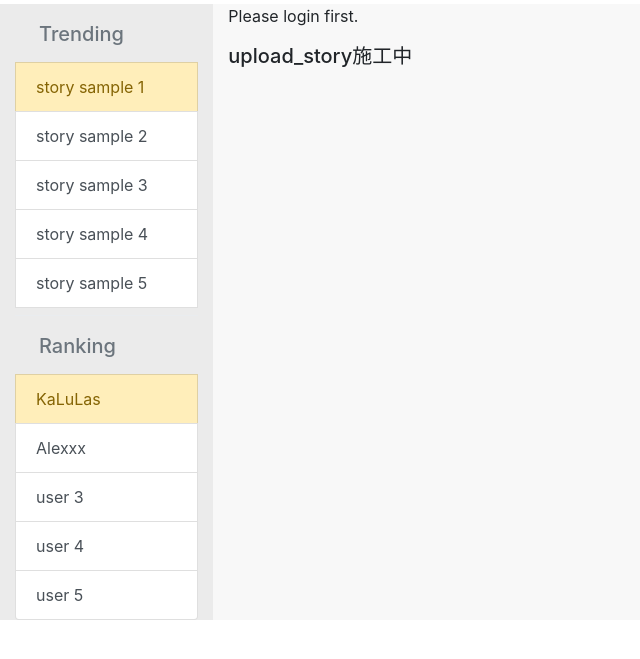
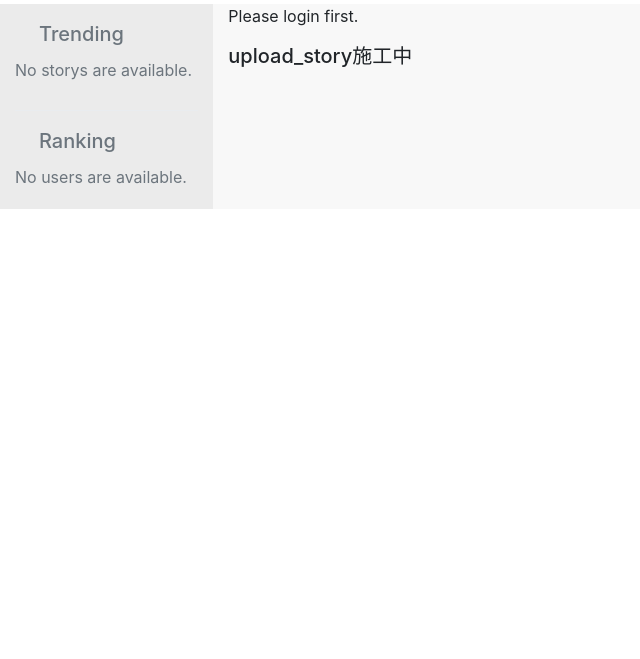
Before and after one commit to KaLuLas/ProjectPuzzoryAlter, a Django app: page /upload in a window 1280 px wide. Shown: the part 76-735 px from the top of the page, without its empty margins (0-640 px from the left). Run offline with Django 3.2, Linux system fonts and the light colour scheme; some libraries are stand-ins or nearby versions.

Commit message:
story and user rank update

```diff
--- a/puzztory/view.py
+++ b/puzztory/view.py
@@ -3,11 +3,15 @@
 
 
 def homepage(request):
-    index_dict = {
-        'display': 'homepage'
-    }
     story_list = Storytable.objects.order_by('-likesCount')[:5]
     user_list = Usertable.objects.order_by('-experience')[:5]
+
+    index_dict = {
+        'display': 'homepage',
+        'story_list': story_list,
+        'user_list': user_list,
+    }
+
     return render(request, 'index.html', index_dict)
 
 
--- a/templates/index.html
+++ b/templates/index.html
@@ -139,20 +139,38 @@
                 <div class="dropdown-menu-left">
                     <h1 class="dropdown-header side-bar-title">Trending</h1>
                     <a class="dropdown-item list-group disabled" href="#">
-                        <a href="#" class="list-group-item list-group-item-warning">story sample 1</a>
+                        {% if story_list %}
+
+                            {% for story in story_list %}
+                                <li><a href="#" class="list-group-item list-group-item-warning">{{ story.title }}</a></li>
+                            {% endfor %}
+
+                        {% else %}
+                            <p>No storys are available.</p>
+                        {% endif %}
+                        <!-- <a href="#" class="list-group-item list-group-item-warning">story sample 1</a>
                         <a href="#" class="list-group-item list-group-item-action">story sample 2</a>
                         <a href="#" class="list-group-item list-group-item-action">story sample 3</a>
                         <a href="#" class="list-group-item list-group-item-action">story sample 4</a>
-                        <a href="#" class="list-group-item list-group-item-action">story sample 5</a>
+                        <a href="#" class="list-group-item list-group-item-action">story sample 5</a> -->
                     </a>
                     <div class="dropdown-divider"></div>
                     <h1 class="dropdown-header side-bar-title">Ranking</h1>
                     <a class="dropdown-item list-group disabled" href="#">
-                        <a href="#" class="list-group-item list-group-item-warning">KaLuLas</a>
+                        {% if user_list %}
+
+                            {% for user in user_list %}
+                            <li><a href="#" class="list-group-item list-group-item-warning">{{ user.username }}</a></li>
+                            {% endfor %}
+
+                        {% else %}
+                            <p>No users are available.</p>
+                        {% endif %}
+                        <!-- <a href="#" class="list-group-item list-group-item-warning">KaLuLas</a>
                         <a href="#" class="list-group-item list-group-item-action">Alexxx</a>
                         <a href="#" class="list-group-item list-group-item-action">user 3</a>
                         <a href="#" class="list-group-item list-group-item-action">user 4</a>
-                        <a href="#" class="list-group-item list-group-item-action">user 5</a>
+                        <a href="#" class="list-group-item list-group-item-action">user 5</a> -->
                     </a>
                 </div>
             </div>
```
